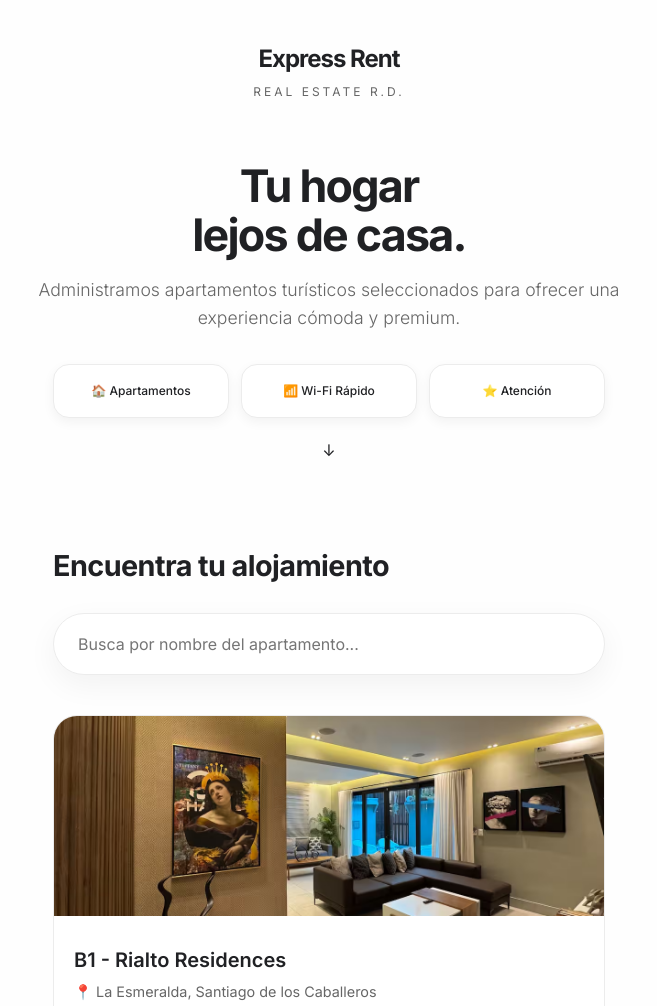
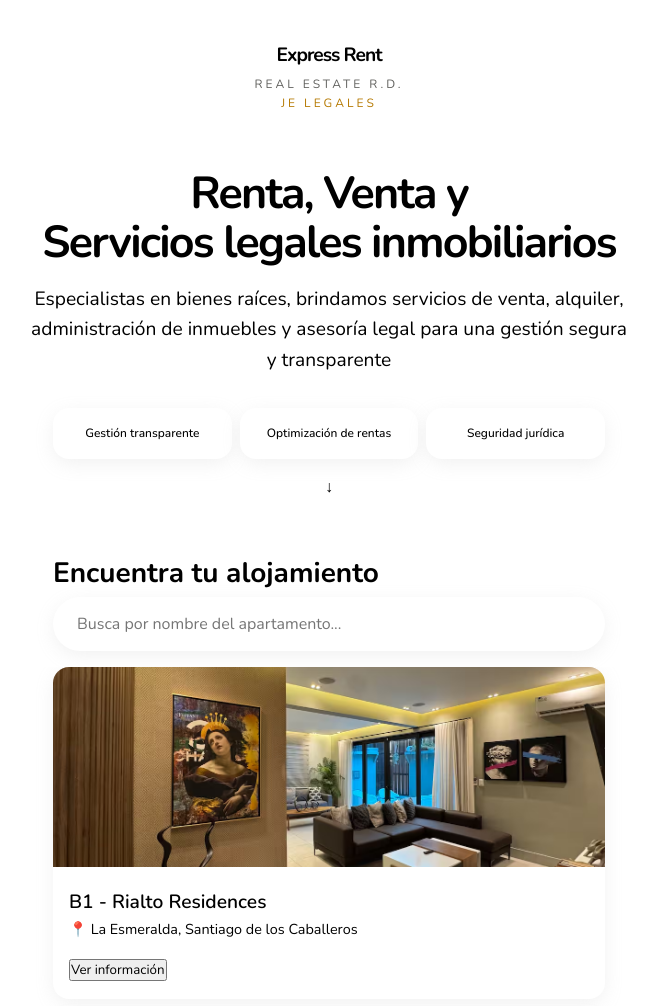
Before and after one commit to JMJ0331/lpExpressRent, a plain HTML site: page index.html in a window 1280 px wide. Shown: the top 1006 px of the page, without its empty margins (311-968 px from the left). Drawn offline with nearby package versions, Linux system fonts and the light colour scheme; files that its build step writes are made by us from their sources.

Commit message:
Change the structure of the html file

```diff
--- a/index.html
+++ b/index.html
@@ -7,7 +7,7 @@
     <link rel="preconnect" href="https://fonts.googleapis.com">
     <link rel="preconnect" href="https://fonts.gstatic.com" crossorigin>
     <link href="https://fonts.googleapis.com/css2?family=Inter:wght@300;400;500;600;700&display=swap" rel="stylesheet">
-    <link rel="stylesheet" href="style.css">
+    <link rel="stylesheet" href="css/main.css">
 </head>
 <body>
 
@@ -15,19 +15,19 @@
         <div class="container">
             <div class="logo-container">
                 <span class="logo-text">Express Rent</span>
-                <span class="logo-sub">Real Estate R.D.</span>
+                <span class="logo-sub">Real Estate R.D.<br><span class="legales">JE Legales</span></span>
             </div>
         </div>
     </header>
 
     <section class="hero container reveal">
-        <h1>Tu hogar<br>lejos de casa.</h1>
-        <p>Administramos apartamentos turísticos seleccionados para ofrecer una experiencia cómoda y premium.</p>
+        <h1>Renta, Venta y<br>Servicios legales inmobiliarios</h1>
+        <p>Especialistas en bienes raíces, brindamos servicios de venta, alquiler, administración de inmuebles y asesoría legal para una gestión segura y transparente</p>
 
         <div class="hero-cards">
-            <div class="hero-mini-card">🏠 Apartamentos</div>
-            <div class="hero-mini-card">📶 Wi-Fi Rápido</div>
-            <div class="hero-mini-card">⭐ Atención</div>
+            <div class="hero-mini-card">Gestión transparente</div>
+            <div class="hero-mini-card">Optimización de rentas</div>
+            <div class="hero-mini-card">Seguridad jurídica</div>
         </div>
 
         <div class="scroll-indicator">↓</div>
@@ -58,10 +58,10 @@
     <section class="container reveal">
         <h2 class="section-title">Nuestros servicios</h2>
         <div class="apartments-grid" style="grid-template-columns: 1fr 1fr; gap: 12px;">
-            <div class="hero-mini-card">⭐ Atención 24/7</div>
-            <div class="hero-mini-card">📍 Ubicación Premium</div>
-            <div class="hero-mini-card">🏠 Verificados</div>
-            <div class="hero-mini-card">📱 Soporte Digital</div>
+            <div class="hero-mini-card"><img src="svgs/" alt=""> Express Clean</div>
+            <div class="hero-mini-card"><img src="svgs/" alt=""> Administración de rentas</div>
+            <div class="hero-mini-card"><img src="svgs/" alt=""> Venta de inmuebles</div>
+            <div class="hero-mini-card"><img src="svgs/" alt=""> Servicios legales</div>
         </div>
     </section>
 
@@ -77,6 +77,7 @@
             <div class="logo-container">
                 <span class="logo-text">Express Rent</span>
                 <span class="logo-sub">Real Estate R.D.</span>
+                <span class="legales">JE Legales</span>
             </div>
             <div class="social-links">
                 <a href="#">Instagram</a>
```
